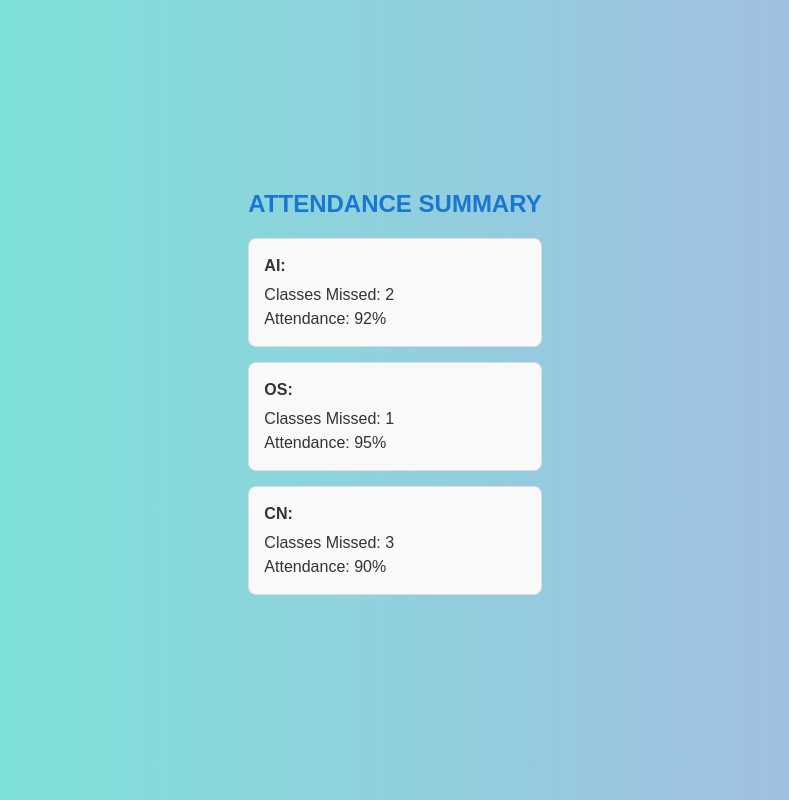
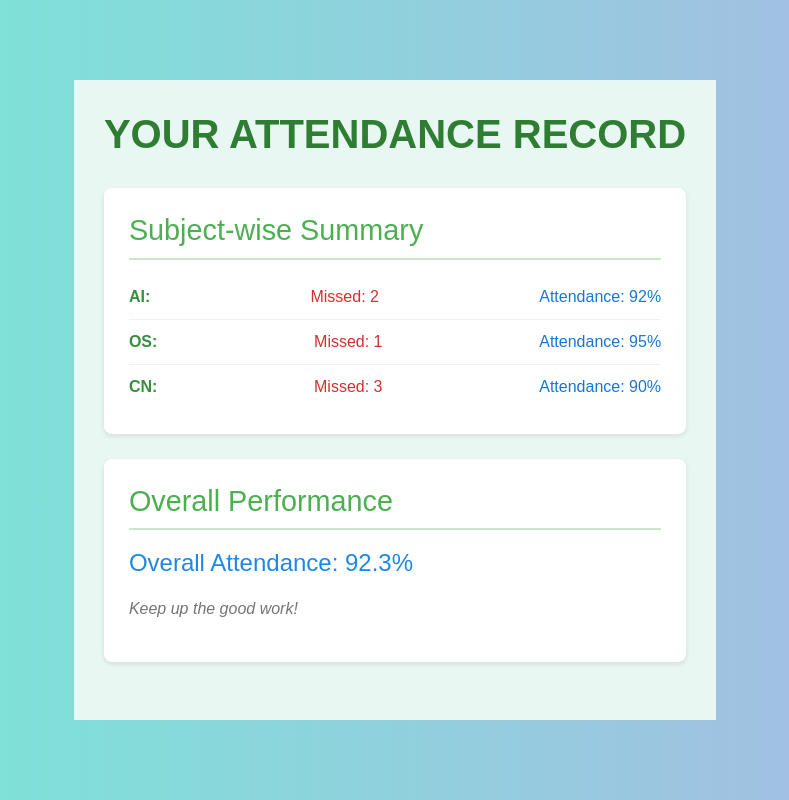
Before and after one commit to acharyaraksha84/CodeBreak-TimeTable, a React (Create React App) app: page /student/attendance in a window 1280 px wide. Shown: the whole page, without its empty margins (245-1034 px from the left). Built offline with nearby package versions, Linux system fonts and the light colour scheme.

Commit message:
changes in studentview

```diff
--- a/src/pages/Attendance.css
+++ b/src/pages/Attendance.css
@@ -1,35 +1,67 @@
 /* src/pages/Attendance.css */
-.attendance-container {
-    padding: 20px;
-    font-family: Arial, sans-serif;
+.attendance-page {
+    padding: 30px;
+    font-family: sans-serif;
+    background-color: #e9f7f2;
+    min-height: 80vh;
   }
 
-  .attendance-title {
-    font-size: 24px;
-    font-weight: bold;
-    margin-bottom: 20px;
+  .attendance-page-title {
+    font-size: 2.5em;
+    color: #2e7d32;
+    margin-bottom: 30px;
+    text-align: center;
   }
 
-  .attendance-details {
-    /* You can add styling for the container of the details if needed */
+  .attendance-summary, .overall-attendance {
+    background-color: white;
+    padding: 25px;
+    margin-bottom: 25px;
+    border-radius: 8px;
+    box-shadow: 0 2px 5px rgba(0, 0, 0, 0.1);
   }
 
-  .attendance-subject {
-    background-color: #f9f9f9; /* Light background */
-    color: #333;
-    padding: 15px;
-    border-radius: 8px;
+  .summary-title, .overall-title {
+    font-size: 1.8em;
+    color: #4caf50;
     margin-bottom: 15px;
-    border: 1px solid #ddd;
+    border-bottom: 2px solid #c8e6c9;
+    padding-bottom: 10px;
   }
 
-  .attendance-subject strong {
-    display: block;
-    font-weight: bold;
-    margin-bottom: 5px;
+  .subject-attendance {
+    display: flex;
+    justify-content: space-between;
+    align-items: center;
+    padding: 10px 0;
+    border-bottom: 1px solid #f0f0f0;
   }
 
-  .attendance-subject span {
-    display: block;
-    margin-bottom: 3px;
+  .subject-attendance:last-child {
+    border-bottom: none;
   }
+
+  .subject-name {
+    font-weight: bold;
+    color: #388e3c;
+  }
+
+  .missed {
+    color: #d32f2f;
+  }
+
+  .percentage {
+    color: #1976d2;
+  }
+
+  .overall-percentage {
+    font-size: 1.5em;
+    color: #1e88e5;
+    margin-top: 15px;
+  }
+
+  .note {
+    color: #757575;
+    font-style: italic;
+    margin-top: 10px;
+  }
--- a/src/pages/Attendance.js
+++ b/src/pages/Attendance.js
@@ -1,27 +1,33 @@
 // src/pages/Attendance.js
 import React from 'react';
-import './Attendance.css'; // Import the CSS file
+import './Attendance.css';
 
 const Attendance = () => (
-  <div className="attendance-container">
-    <h2 className="attendance-title">Attendance Summary</h2>
-    <div className="attendance-details">
-      <div className="attendance-subject">
-        <strong>AI:</strong>
-        <span>Classes Missed: 2</span>
-        <span>Attendance: 92%</span>
+  <div className="attendance-page">
+    <h2 className="attendance-page-title">Your Attendance Record</h2>
+    <div className="attendance-summary">
+      <h3 className="summary-title">Subject-wise Summary</h3>
+      <div className="subject-attendance">
+        <span className="subject-name">AI:</span>
+        <span className="missed">Missed: 2</span>
+        <span className="percentage">Attendance: 92%</span>
       </div>
-      <div className="attendance-subject">
-        <strong>OS:</strong>
-        <span>Classes Missed: 1</span>
-        <span>Attendance: 95%</span>
+      <div className="subject-attendance">
+        <span className="subject-name">OS:</span>
+        <span className="missed">Missed: 1</span>
+        <span className="percentage">Attendance: 95%</span>
       </div>
-      <div className="attendance-subject">
-        <strong>CN:</strong>
-        <span>Classes Missed: 3</span>
-        <span>Attendance: 90%</span>
+      <div className="subject-attendance">
+        <span className="subject-name">CN:</span>
+        <span className="missed">Missed: 3</span>
+        <span className="percentage">Attendance: 90%</span>
       </div>
-      {/* You can add more detailed attendance information here if needed */}
+    </div>
+
+    <div className="overall-attendance">
+      <h3 className="overall-title">Overall Performance</h3>
+      <p className="overall-percentage">Overall Attendance: 92.3%</p>
+      <p className="note">Keep up the good work!</p>
     </div>
   </div>
 );
--- a/src/pages/Resources.css
+++ b/src/pages/Resources.css
@@ -1,29 +1,55 @@
 /* src/pages/Resources.css */
-.resources-container {
-    padding: 20px;
-    font-family: Arial, sans-serif;
+.resources-page {
+    padding: 30px;
+    font-family: sans-serif;
+    background-color: #f4f4f4;
+    min-height: 80vh;
   }
 
-  .resources-title {
-    font-size: 24px;
-    font-weight: bold;
-    margin-bottom: 20px;
+  .resources-page-title {
+    font-size: 2.5em;
+    color: #333;
+    margin-bottom: 30px;
+    text-align: center;
   }
 
-  .resources-list {
-    list-style-type: disc;
-    padding-left: 30px;
+  .resource-section {
+    background-color: white;
+    padding: 20px;
+    margin-bottom: 20px;
+    border-radius: 8px;
+    box-shadow: 0 2px 5px rgba(0, 0, 0, 0.1);
   }
 
-  .resources-list li {
+  .resource-subject {
+    font-size: 1.8em;
+    color: #555;
+    margin-bottom: 15px;
+    border-bottom: 2px solid #eee;
+    padding-bottom: 10px;
+  }
+
+  .resource-list {
+    list-style: none;
+    padding-left: 0;
+  }
+
+  .resource-item {
     margin-bottom: 10px;
+    color: #666;
+  }
+
+  .resource-type {
+    font-weight: bold;
+    color: #777;
+    margin-right: 5px;
   }
 
   .resource-link {
-    color: blue;
-    text-decoration: none; /* Or underline if you prefer */
+    color: #007bff;
+    text-decoration: none;
   }
 
   .resource-link:hover {
-    text-decoration: underline; /* Add hover effect for links */
+    text-decoration: underline;
   }
--- a/src/pages/Resources.js
+++ b/src/pages/Resources.js
@@ -1,16 +1,41 @@
 // src/pages/Resources.js
 import React from 'react';
-import './Resources.css'; // Import the CSS file
+import './Resources.css';
 
 const Resources = () => (
-  <div className="resources-container">
-    <h2 className="resources-title">Resources</h2>
-    <ul className="resources-list">
-      <li><a href="/sample1.pdf" className="resource-link">PDF: Lecture Notes 1</a></li>
-      <li><a href="/sample2.pdf" className="resource-link">PDF: AI Module</a></li>
-      <li><a href="/sample3.pdf" className="resource-link">PDF: Machine Learning Guide</a></li>
-      {/* Add more resources as needed */}
-    </ul>
+  <div className="resources-page">
+    <h2 className="resources-page-title">Explore Resources</h2>
+    <div className="resource-section">
+      <h3 className="resource-subject">Lecture Materials</h3>
+      <ul className="resource-list">
+        <li className="resource-item">
+          <span className="resource-type">PDF:</span>
+          <a href="/sample1.pdf" className="resource-link">Lecture Notes 1</a>
+        </li>
+        <li className="resource-item">
+          <span className="resource-type">PDF:</span>
+          <a href="/sample2.pdf" className="resource-link">AI Module</a>
+        </li>
+        <li className="resource-item">
+          <span className="resource-type">PDF:</span>
+          <a href="/sample3.pdf" className="resource-link">Machine Learning Guide</a>
+        </li>
+      </ul>
+    </div>
+
+    <div className="resource-section">
+      <h3 className="resource-subject">Additional Links</h3>
+      <ul className="resource-list">
+        <li className="resource-item">
+          <span className="resource-type">Link:</span>
+          <a href="https://example.com/ai-forum" className="resource-link" target="_blank" rel="noopener noreferrer">AI Discussion Forum</a>
+        </li>
+        <li className="resource-item">
+          <span className="resource-type">Link:</span>
+          <a href="https://example.com/os-tutorials" className="resource-link" target="_blank" rel="noopener noreferrer">Operating Systems Tutorials</a>
+        </li>
+      </ul>
+    </div>
   </div>
 );
 
--- a/src/pages/StudentView.css
+++ b/src/pages/StudentView.css
@@ -1,56 +1,60 @@
 /* src/pages/StudentView.css */
 .student-container {
-  padding: 30px;
-  font-family: Arial, sans-serif;
+  font-family: sans-serif;
   min-height: 100vh;
   display: flex;
   flex-direction: column;
   align-items: center;
-  justify-content: center;
+  background-color: #f0f4c3; /* Light yellowish background */
+  background-image: linear-gradient(to bottom right, #f0f4c3, #dcedc8); /* Subtle gradient */
+  padding: 40px 20px; /* Adjust vertical and horizontal padding */
 }
 
 .header {
   text-align: center;
   margin-bottom: 40px;
-  width: 100%; /* Make header take full width to center text properly */
+  color: #388e3c; /* Green header text */
+  text-shadow: 1px 1px 2px rgba(0, 0, 0, 0.1);
 }
 
 .card-grid {
   display: grid;
-  grid-template-columns: repeat(2, minmax(220px, 1fr)); /* Increased min width significantly */
-  grid-template-rows: auto auto auto;
-  gap: 30px; /* Slightly increased gap */
-  max-width: 90%; /* Increased max width to cover more screen */
+  grid-template-columns: repeat(2, minmax(250px, 1fr)); /* Increased min width */
+  grid-template-rows: auto auto auto; /* Three rows */
+  gap: 30px; /* Increased gap slightly for larger boxes */
+  max-width: 900px; /* Limit the maximum width of the grid */
   width: 100%;
 }
 
 .card {
-  background-color: #f2f2f2;
-  border-radius: 10px;
+  background-color: white;
+  border-radius: 12px;
+  box-shadow: 0 4px 8px rgba(0, 0, 0, 0.15);
   display: flex;
   align-items: center;
   justify-content: center;
   cursor: pointer;
-  transition: 0.3s;
-  box-shadow: 0 2px 4px rgba(0, 0, 0, 0.2);
-  min-height: 140px; /* Further increased minimum height */
-  padding: 20px; /* Increased padding even more */
+  transition: transform 0.2s ease-in-out, box-shadow 0.2s ease-in-out;
+  padding: 20px; /* Increased padding */
   text-align: center;
   word-break: break-word;
+  border: 1px solid #c8e6c9; /* Light green border */
+  min-height: 140px; /* Increased minimum height */
 }
 
-.card:hover.hoverable {
-  background-color: #e0e0e0;
-  transform: scale(1.05);
+.card:hover {
+  transform: scale(1.03);
+  box-shadow: 0 6px 12px rgba(0, 0, 0, 0.2);
+  background-color: #e8f5e9; /* Light green on hover */
 }
 
 .card h2 {
-  font-size: 1.2em; /* Slightly increased font size again */
+  font-size: 1.2em; /* Slightly increased font size */
   font-weight: bold;
   margin: 0;
 }
 
-/* Target the specific items to place them in the desired rows */
+/* Place the cards in the specific grid cells */
 .card-grid > :nth-child(1) { /* Timetable */
   grid-column: 1 / 2;
   grid-row: 1 / 2;
@@ -72,6 +76,6 @@
 }
 
 .card-grid > :nth-child(5) { /* Attendance */
-  grid-column: 1 / -1;
+  grid-column: 1 / -1; /* Span both columns */
   grid-row: 3 / 4;
 }
```
